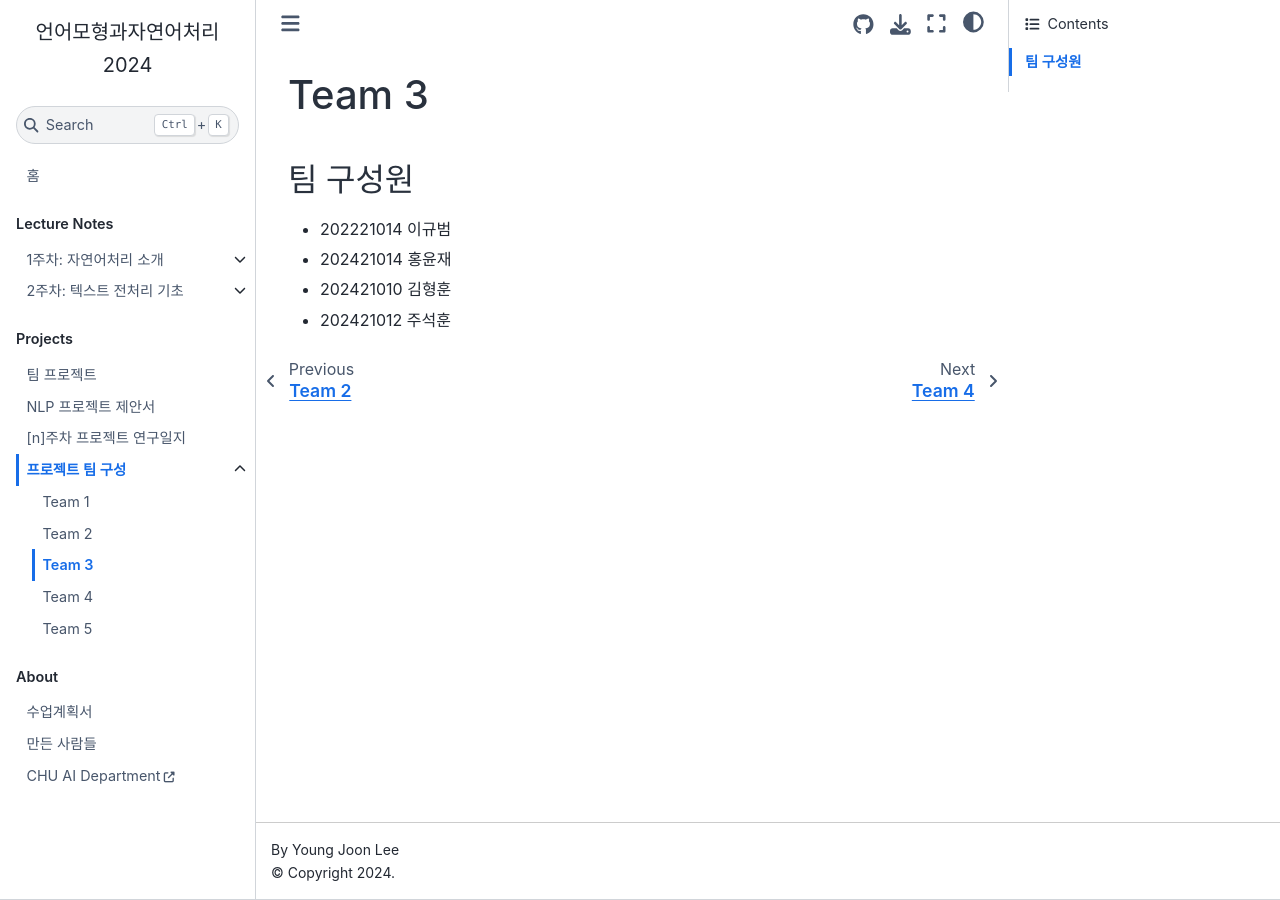
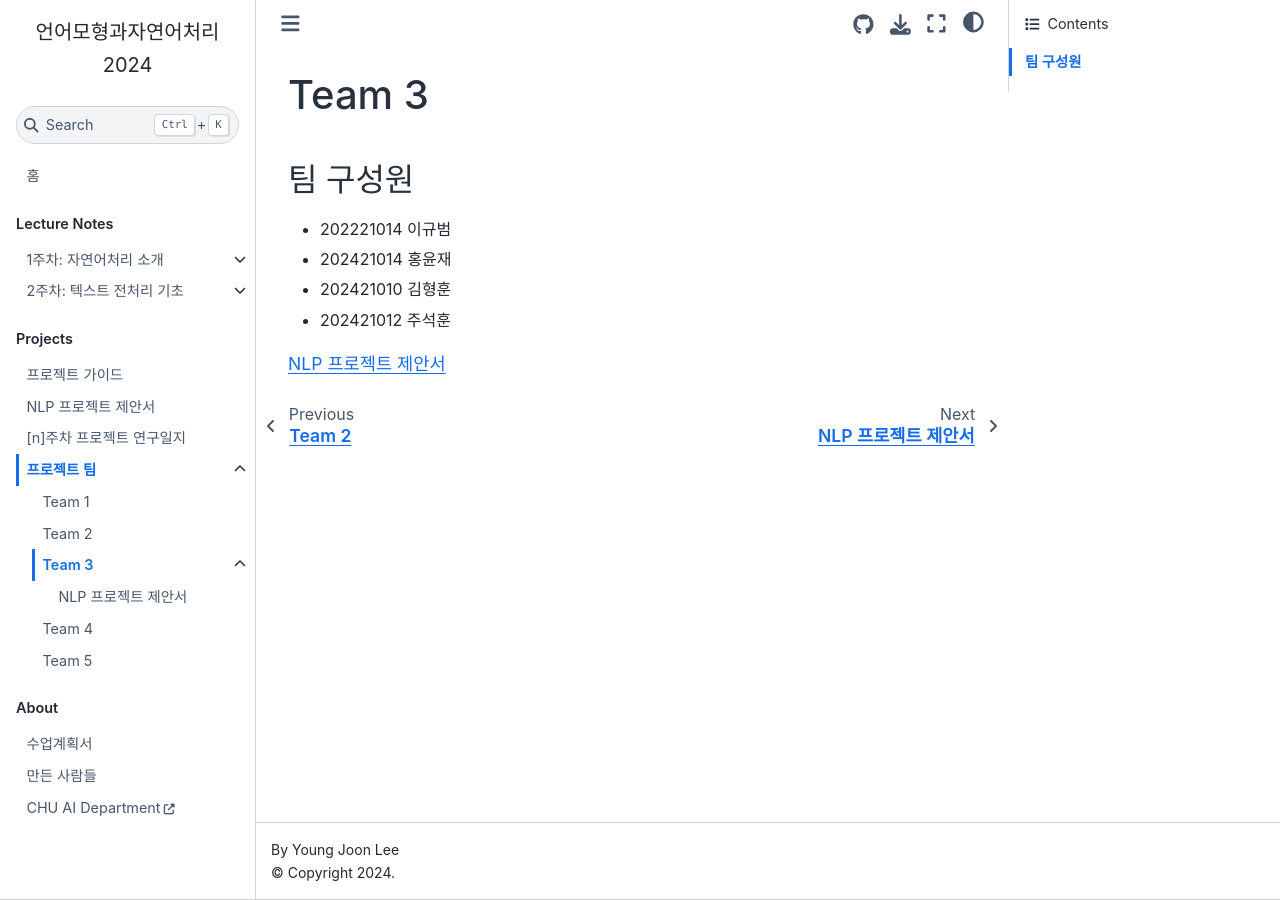
Before and after one commit to entelecheia/intronlp-2024, a Jupyter Book: the page built from book/ko/projects/team3/index.md, in a window 1280 px wide. Built offline with Jupyter Book 1.0.4 settings and Sphinx 7.4.7 and the Sphinx Book theme 1.1.4, drawn with Linux system fonts in a browser that asks for light colours.

Commit message:
feat(book): add proposal section for team3

````diff
--- a/book/ko/_toc.yml
+++ b/book/ko/_toc.yml
@@ -24,6 +24,8 @@ parts:
           - file: projects/team1/index
           - file: projects/team2/index
           - file: projects/team3/index
+            sections:
+              - file: projects/team3/proposal
           - file: projects/team4/index
           - file: projects/team5/index
   - caption: About
--- a/book/ko/projects/index.md
+++ b/book/ko/projects/index.md
@@ -1,4 +1,4 @@
-# 팀 프로젝트
+# 프로젝트 가이드
 
 ## 1. 프로젝트 개요
 
--- a/book/ko/projects/team3/index.md
+++ b/book/ko/projects/team3/index.md
@@ -6,3 +6,7 @@
 - 202421014 홍윤재
 - 202421010 김형훈
 - 202421012 주석훈
+
+```{tableofcontents}
+
+```
--- a/book/ko/projects/teams.md
+++ b/book/ko/projects/teams.md
@@ -1,4 +1,4 @@
-# 프로젝트 팀 구성
+# 프로젝트 팀
 
 ```{tableofcontents}
 
````
